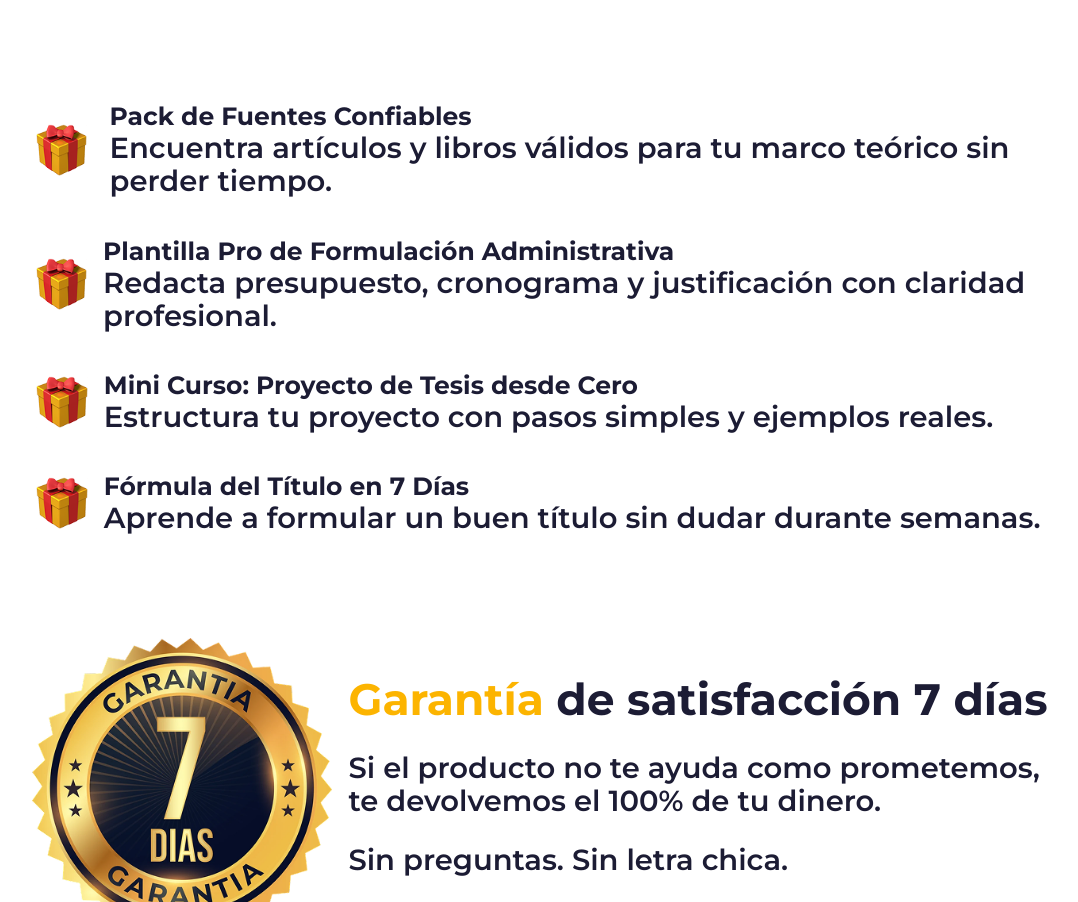
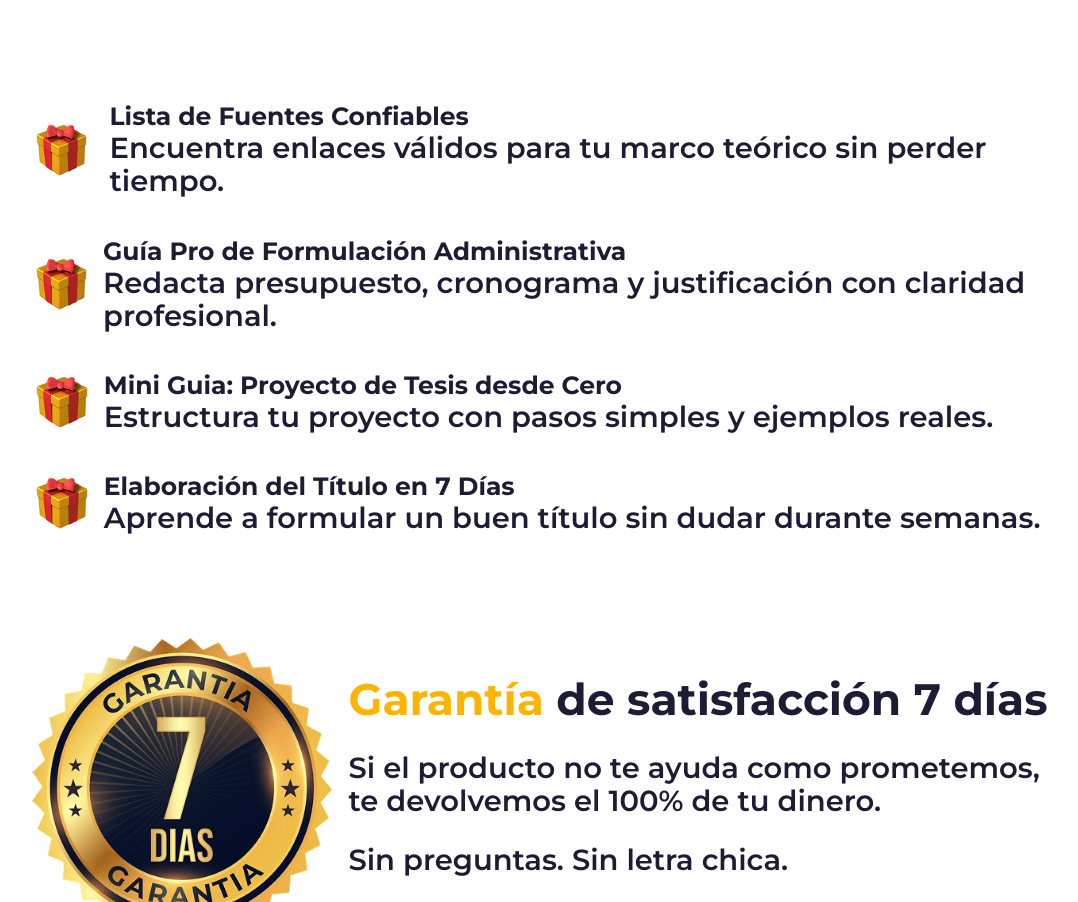
Before and after one commit to DanielFernando45/AlejandriaConsultora, a React (Vite) app: page /biblia-tesista in a window 1280 px wide. Shown: the part 4138-5040 px from the top of the page, without its empty margins (88-1166 px from the left). Built offline with nearby package versions, Linux system fonts and the light colour scheme; no server answers.

Commit message:
Modificando regalos digitales

```diff
--- a/src/pages/LandinPage.jsx
+++ b/src/pages/LandinPage.jsx
@@ -311,29 +311,29 @@ const LandinPage = () => {
                   <div data-aos="fade-up" data-aos-offset="150" className="flex flex-row gap-3 lg:gap-5 xl:gap-7 items-center">
                     <img className="size-7 sm:size-9 md:size-10 lg:size-12 xl:size-16 1xl:size-20" src={dorado} alt="" />
                     <div className="flex flex-col">
-                      <h1 className="text-[11px] sm:text-[15px] md:text-[15px] lg:text-[20px] xl:text-[25px] 1xl:text-[30px] 3xl:text-[35px] 5xl:text-[40px] font-bold m-0 ">Pack de Fuentes Confiables</h1>
-                      <p className="sm:text-[17px] md:text-[20px] xl:text-[29px] font-semibold">Encuentra artículos y libros válidos para tu marco teórico sin perder tiempo.</p>
+                      <h1 className="text-[11px] sm:text-[15px] md:text-[15px] lg:text-[20px] xl:text-[25px] 1xl:text-[30px] 3xl:text-[35px] 5xl:text-[40px] font-bold m-0 ">Lista de Fuentes Confiables</h1>
+                      <p className="sm:text-[17px] md:text-[20px] xl:text-[29px] font-semibold">Encuentra enlaces válidos para tu marco teórico sin perder tiempo.</p>
                     </div>
                   </div>
 
                   <div data-aos="fade-up" data-aos-offset="150" className="flex flex-row gap-3 lg:gap-5 items-center">
                     <img className="size-7 sm:size-9 md:size-10 lg:size-12 xl:size-16 1xl:size-20" src={dorado} alt="" />
                     <div className="flex flex-col">
-                      <h1 className="text-[11px] sm:text-[15px] md:text-[15px] lg:text-[20px] xl:text-[25px] 1xl:text-[30px] 3xl:text-[35px] 5xl:text-[40px] font-bold m-0 ">Plantilla Pro de Formulación Administrativa</h1>
+                      <h1 className="text-[11px] sm:text-[15px] md:text-[15px] lg:text-[20px] xl:text-[25px] 1xl:text-[30px] 3xl:text-[35px] 5xl:text-[40px] font-bold m-0 ">Guía Pro de Formulación Administrativa</h1>
                       <p className="sm:text-[17px] md:text-[20px] xl:text-[29px] font-semibold">Redacta presupuesto, cronograma y justificación con claridad profesional.</p>
                     </div>
                   </div>
                   <div data-aos="fade-up" data-aos-offset="150" className="flex flex-row gap-3 lg:gap-5 items-center">
                     <img className="size-7 sm:size-9 md:size-10 lg:size-12 xl:size-16 1xl:size-20" src={dorado} alt="" />
                     <div className="flex flex-col">
-                      <h1 className="text-[11px] sm:text-[15px] md:text-[15px] lg:text-[20px] xl:text-[25px] 1xl:text-[30px] 3xl:text-[35px] 5xl:text-[40px] font-bold m-0 ">Mini Curso: Proyecto de Tesis desde Cero</h1>
+                      <h1 className="text-[11px] sm:text-[15px] md:text-[15px] lg:text-[20px] xl:text-[25px] 1xl:text-[30px] 3xl:text-[35px] 5xl:text-[40px] font-bold m-0 ">Mini Guia: Proyecto de Tesis desde Cero</h1>
                       <p className="sm:text-[17px] md:text-[20px] xl:text-[29px] font-semibold">Estructura tu proyecto con pasos simples y ejemplos reales.</p>
                     </div>
                   </div>
                   <div data-aos="fade-up" data-aos-offset="150" className="flex flex-row gap-3 lg:gap-5 items-center">
                     <img className="size-7 sm:size-9 md:size-10 lg:size-12 xl:size-16 1xl:size-20" src={dorado} alt="" />
                     <div className="flex flex-col">
-                      <h1 className="text-[11px] sm:text-[15px] md:text-[15px] lg:text-[20px] xl:text-[25px] 1xl:text-[30px] 3xl:text-[35px] 5xl:text-[40px] font-bold m-0 ">Fórmula del Título en 7 Días</h1>
+                      <h1 className="text-[11px] sm:text-[15px] md:text-[15px] lg:text-[20px] xl:text-[25px] 1xl:text-[30px] 3xl:text-[35px] 5xl:text-[40px] font-bold m-0 ">Elaboración del Título en 7 Días</h1>
                       <p className="sm:text-[17px] md:text-[20px] xl:text-[29px] font-semibold">Aprende a formular un buen título sin dudar durante semanas.</p>
                     </div>
                   </div>
```
Also changed, not shown: 1 other file (tests, documents, lock files or other folders).
